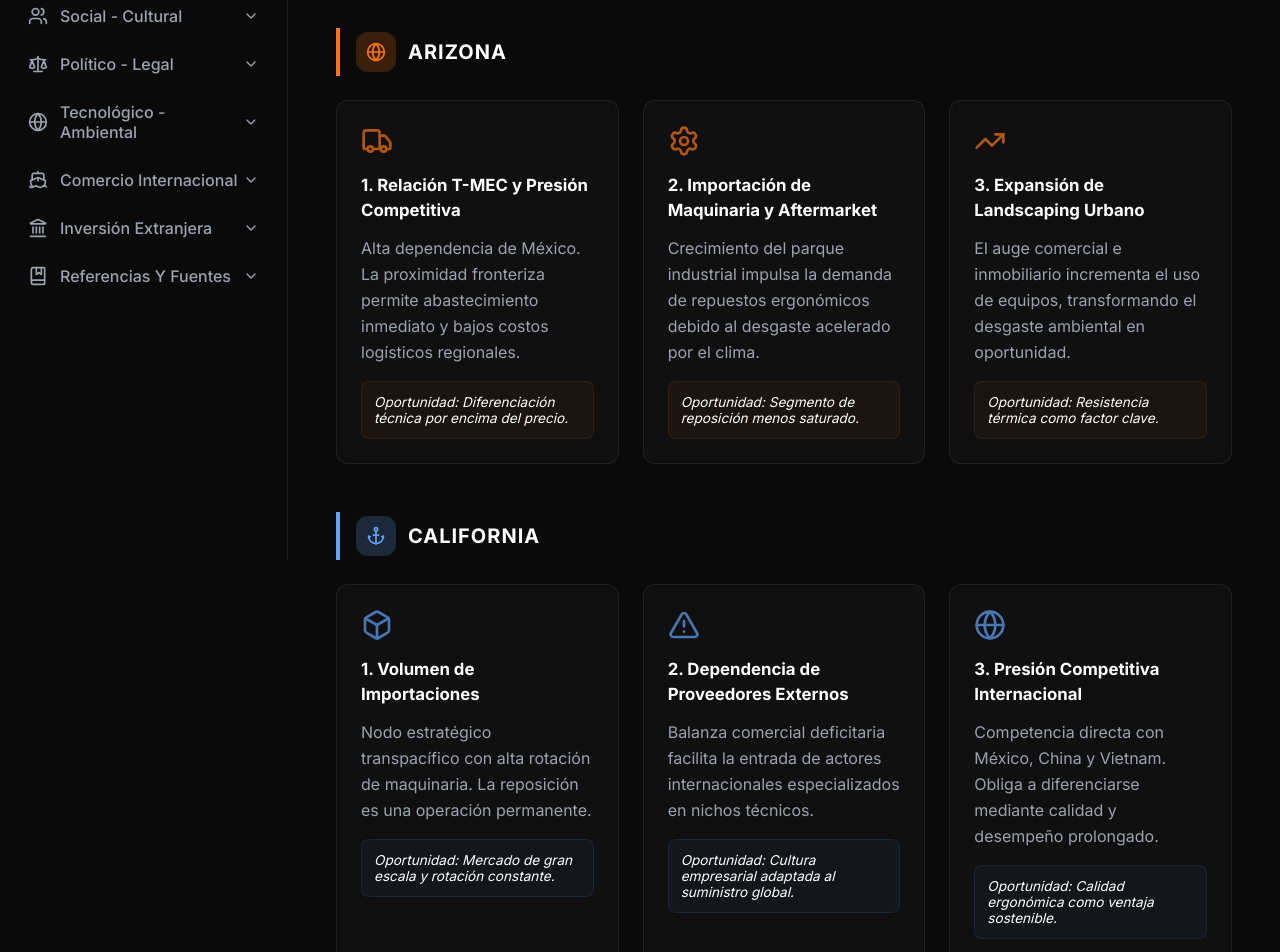
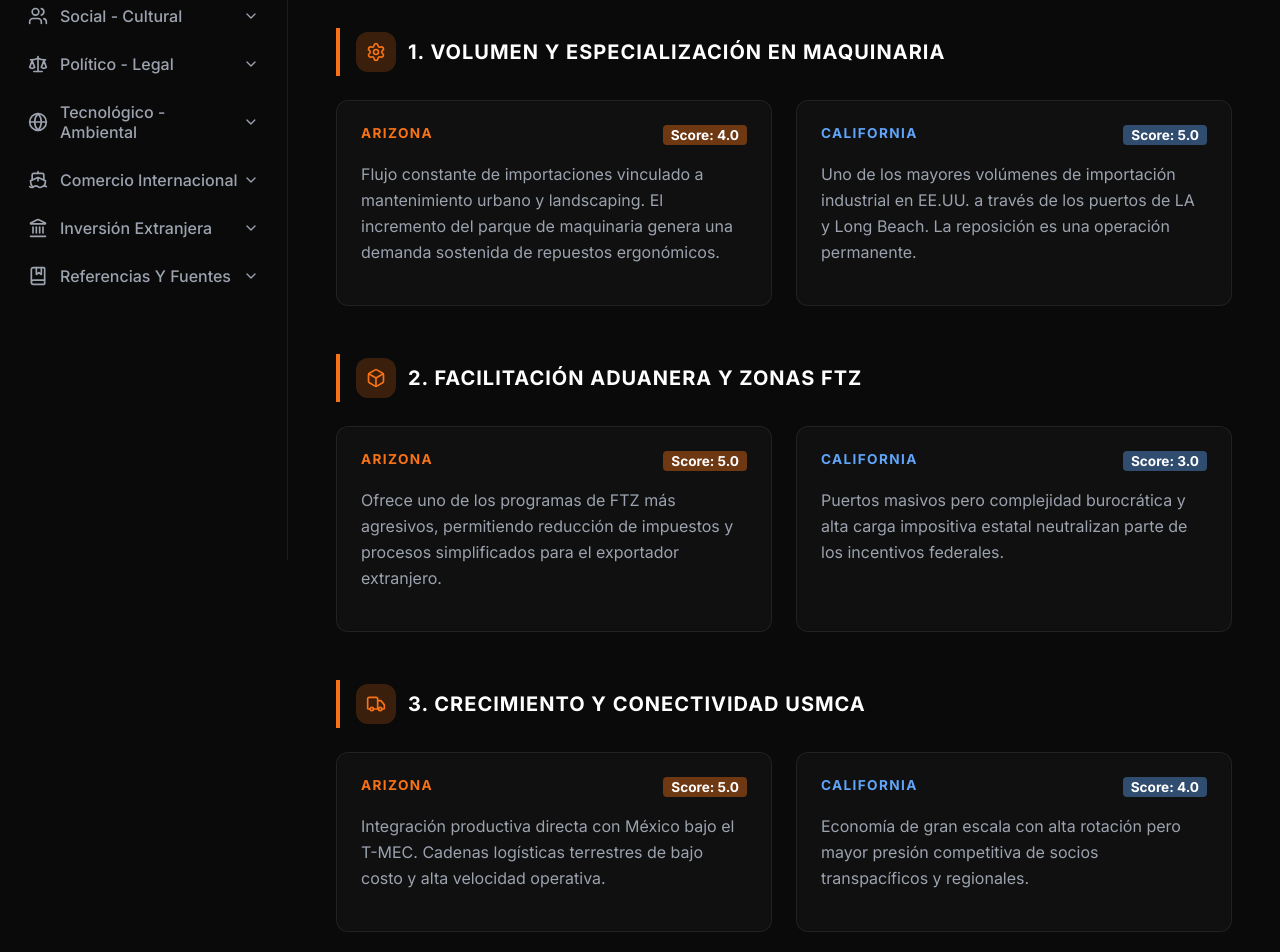
Before and after one commit to 4builes-crypto/Umo-internationalization, a React (Vite) app: page /international-trade in a window 1280 px wide. Shown: the part 240-1192 px from the top of the page. Built offline with nearby package versions, Linux system fonts and the light colour scheme.

Commit message:
fix: resolve build errors in International Trade page after score integration

```diff
--- a/src/pages/InternationalTrade.tsx
+++ b/src/pages/InternationalTrade.tsx
@@ -1,4 +1,4 @@
-import { Globe, Truck, Settings, TrendingUp, Anchor, AlertTriangle, ShieldCheck, Box } from 'lucide-react';
+import { Truck, Settings, ShieldCheck, Box } from 'lucide-react';
 import { useLanguage } from '../contexts/LanguageContext';
 
 export const InternationalTrade = () => {
@@ -20,128 +20,116 @@ export const InternationalTrade = () => {
         </p>
       </header>
 
-      {/* Arizona Analysis */}
+      {/* 1. Volumen y Especialización en Maquinaria */}
       <section className="space-y-6">
         <div className="flex items-center gap-3 border-l-4 border-unoOrange pl-4 py-1">
           <div className="w-10 h-10 rounded-xl bg-unoOrange/20 flex items-center justify-center text-unoOrange">
-            <Globe className="w-5 h-5" />
+            <Settings className="w-5 h-5" />
           </div>
-          <h2 className="text-xl font-bold text-white uppercase tracking-wider">Arizona</h2>
+          <h2 className="text-xl font-bold text-white uppercase tracking-wider">
+            {language === 'es' ? '1. Volumen y Especialización en Maquinaria' : '1. Volume & Machinery Specialization'}
+          </h2>
         </div>
 
-        <div className="grid grid-cols-1 md:grid-cols-3 gap-6">
+        <div className="grid grid-cols-1 md:grid-cols-2 gap-6">
           <div className="glass-card p-6 border-zinc-800 hover:border-unoOrange/30 transition-all group">
-            <Truck className="w-8 h-8 text-unoOrange mb-4 opacity-70 group-hover:opacity-100 transition-opacity" />
-            <h3 className="text-white font-bold mb-3">
-              {language === 'es' ? '1. Relación T-MEC y Presión Competitiva' : '1. USMCA Relation & Competitive Pressure'}
-            </h3>
+            <div className="flex justify-between items-start mb-4">
+              <h4 className="text-unoOrange font-bold text-xs tracking-widest uppercase">ARIZONA</h4>
+              <span className="text-xs font-bold text-white px-2 py-0.5 bg-unoOrange/40 rounded whitespace-nowrap">Score: 4.0</span>
+            </div>
             <p className="text-sm text-textSecondary leading-relaxed mb-4">
               {language === 'es'
-                ? 'Alta dependencia de México. La proximidad fronteriza permite abastecimiento inmediato y bajos costos logísticos regionales.'
-                : 'High dependency on Mexico. Border proximity allows immediate supply and low regional logistical costs.'}
+                ? 'Flujo constante de importaciones vinculado a mantenimiento urbano y landscaping. El incremento del parque de maquinaria genera una demanda sostenida de repuestos ergonómicos.'
+                : 'Constant import flow linked to urban maintenance and landscaping. The increase in machinery park generates sustained demand for ergonomic spares.'}
             </p>
-            <div className="p-3 bg-unoOrange/5 rounded-lg border border-unoOrange/10">
-              <p className="text-xs text-white italic">
-                {language === 'es' ? 'Oportunidad: Diferenciación técnica por encima del precio.' : 'Opportunity: Technical differentiation over price.'}
-              </p>
-            </div>
           </div>
 
-          <div className="glass-card p-6 border-zinc-800 hover:border-unoOrange/30 transition-all group">
-            <Settings className="w-8 h-8 text-unoOrange mb-4 opacity-70 group-hover:opacity-100 transition-opacity" />
-            <h3 className="text-white font-bold mb-3">
-              {language === 'es' ? '2. Importación de Maquinaria y Aftermarket' : '2. Machinery Imports & Aftermarket'}
-            </h3>
+          <div className="glass-card p-6 border-zinc-800 hover:border-blue-400/30 transition-all group">
+            <div className="flex justify-between items-start mb-4">
+              <h4 className="text-blue-400 font-bold text-xs tracking-widest uppercase">CALIFORNIA</h4>
+              <span className="text-xs font-bold text-white px-2 py-0.5 bg-blue-400/40 rounded whitespace-nowrap">Score: 5.0</span>
+            </div>
             <p className="text-sm text-textSecondary leading-relaxed mb-4">
               {language === 'es'
-                ? 'Crecimiento del parque industrial impulsa la demanda de repuestos ergonómicos debido al desgaste acelerado por el clima.'
-                : 'Industrial park growth drives demand for ergonomic spares due to climate-accelerated wear.'}
+                ? 'Uno de los mayores volúmenes de importación industrial en EE.UU. a través de los puertos de LA y Long Beach. La reposición es una operación permanente.'
+                : 'One of the highest industrial import volumes in the US through LA and Long Beach ports. Replacement is a permanent operation.'}
             </p>
-            <div className="p-3 bg-unoOrange/5 rounded-lg border border-unoOrange/10">
-              <p className="text-xs text-white italic">
-                {language === 'es' ? 'Oportunidad: Segmento de reposición menos saturado.' : 'Opportunity: Less saturated replacement segment.'}
-              </p>
-            </div>
-          </div>
-
-          <div className="glass-card p-6 border-zinc-800 hover:border-unoOrange/30 transition-all group">
-            <TrendingUp className="w-8 h-8 text-unoOrange mb-4 opacity-70 group-hover:opacity-100 transition-opacity" />
-            <h3 className="text-white font-bold mb-3">
-              {language === 'es' ? '3. Expansión de Landscaping Urbano' : '3. Urban Landscaping Expansion'}
-            </h3>
-            <p className="text-sm text-textSecondary leading-relaxed mb-4">
-              {language === 'es'
-                ? 'El auge comercial e inmobiliario incrementa el uso de equipos, transformando el desgaste ambiental en oportunidad.'
-                : 'Commercial and real estate boom increases equipment use, transforming environmental wear into opportunity.'}
-            </p>
-            <div className="p-3 bg-unoOrange/5 rounded-lg border border-unoOrange/10">
-              <p className="text-xs text-white italic">
-                {language === 'es' ? 'Oportunidad: Resistencia térmica como factor clave.' : 'Opportunity: Thermal resistance as a key factor.'}
-              </p>
-            </div>
           </div>
         </div>
       </section>
 
-      {/* California Analysis */}
+      {/* 2. Facilitación Aduanera y FTZ */}
       <section className="space-y-6">
-        <div className="flex items-center gap-3 border-l-4 border-blue-400 pl-4 py-1">
-          <div className="w-10 h-10 rounded-xl bg-blue-400/20 flex items-center justify-center text-blue-400">
-            <Anchor className="w-5 h-5" />
+        <div className="flex items-center gap-3 border-l-4 border-unoOrange pl-4 py-1">
+          <div className="w-10 h-10 rounded-xl bg-unoOrange/20 flex items-center justify-center text-unoOrange">
+            <Box className="w-5 h-5" />
           </div>
-          <h2 className="text-xl font-bold text-white uppercase tracking-wider">California</h2>
+          <h2 className="text-xl font-bold text-white uppercase tracking-wider">
+            {language === 'es' ? '2. Facilitación Aduanera y Zonas FTZ' : '2. Customs Facilitation & FTZ'}
+          </h2>
         </div>
 
-        <div className="grid grid-cols-1 md:grid-cols-3 gap-6">
-          <div className="glass-card p-6 border-zinc-800 hover:border-blue-400/30 transition-all group">
-            <Box className="w-8 h-8 text-blue-400 mb-4 opacity-70 group-hover:opacity-100 transition-opacity" />
-            <h3 className="text-white font-bold mb-3">
-              {language === 'es' ? '1. Volumen de Importaciones' : '1. Import Volume'}
-            </h3>
+        <div className="grid grid-cols-1 md:grid-cols-2 gap-6">
+          <div className="glass-card p-6 border-zinc-800 hover:border-unoOrange/30 transition-all group">
+            <div className="flex justify-between items-start mb-4">
+              <h4 className="text-unoOrange font-bold text-xs tracking-widest uppercase">ARIZONA</h4>
+              <span className="text-xs font-bold text-white px-2 py-0.5 bg-unoOrange/40 rounded whitespace-nowrap">Score: 5.0</span>
+            </div>
             <p className="text-sm text-textSecondary leading-relaxed mb-4">
               {language === 'es'
-                ? 'Nodo estratégico transpacífico con alta rotación de maquinaria. La reposición es una operación permanente.'
-                : 'Strategic transpacific hub with high machinery rotation. Replacement is a permanent operation.'}
+                ? 'Ofrece uno de los programas de FTZ más agresivos, permitiendo reducción de impuestos y procesos simplificados para el exportador extranjero.'
+                : 'Offers one of the most aggressive FTZ programs, allowing tax reductions and simplified processes for foreign exporters.'}
             </p>
-            <div className="p-3 bg-blue-400/5 rounded-lg border border-blue-400/10">
-              <p className="text-xs text-white italic">
-                {language === 'es' ? 'Oportunidad: Mercado de gran escala y rotación constante.' : 'Opportunity: Large-scale market and constant rotation.'}
-              </p>
-            </div>
           </div>
 
           <div className="glass-card p-6 border-zinc-800 hover:border-blue-400/30 transition-all group">
-            <AlertTriangle className="w-8 h-8 text-blue-400 mb-4 opacity-70 group-hover:opacity-100 transition-opacity" />
-            <h3 className="text-white font-bold mb-3">
-              {language === 'es' ? '2. Dependencia de Proveedores Externos' : '2. External Provider Dependency'}
-            </h3>
+            <div className="flex justify-between items-start mb-4">
+              <h4 className="text-blue-400 font-bold text-xs tracking-widest uppercase">CALIFORNIA</h4>
+              <span className="text-xs font-bold text-white px-2 py-0.5 bg-blue-400/40 rounded whitespace-nowrap">Score: 3.0</span>
+            </div>
             <p className="text-sm text-textSecondary leading-relaxed mb-4">
               {language === 'es'
-                ? 'Balanza comercial deficitaria facilita la entrada de actores internacionales especializados en nichos técnicos.'
-                : 'Deficit trade balance facilitates entry of international players specialized in technical niches.'}
+                ? 'Puertos masivos pero complejidad burocrática y alta carga impositiva estatal neutralizan parte de los incentivos federales.'
+                : 'Massive ports but bureaucratic complexity and high state tax burden neutralize part of the federal incentives.'}
             </p>
-            <div className="p-3 bg-blue-400/5 rounded-lg border border-blue-400/10">
-              <p className="text-xs text-white italic">
-                {language === 'es' ? 'Oportunidad: Cultura empresarial adaptada al suministro global.' : 'Opportunity: Business culture adapted to global supply.'}
-              </p>
+          </div>
+        </div>
+      </section>
+
+      {/* 3. Crecimiento y Conectividad USMCA */}
+      <section className="space-y-6">
+        <div className="flex items-center gap-3 border-l-4 border-unoOrange pl-4 py-1">
+          <div className="w-10 h-10 rounded-xl bg-unoOrange/20 flex items-center justify-center text-unoOrange">
+            <Truck className="w-5 h-5" />
+          </div>
+          <h2 className="text-xl font-bold text-white uppercase tracking-wider">
+            {language === 'es' ? '3. Crecimiento y Conectividad USMCA' : '3. Growth & USMCA Connectivity'}
+          </h2>
+        </div>
+
+        <div className="grid grid-cols-1 md:grid-cols-2 gap-6">
+          <div className="glass-card p-6 border-zinc-800 hover:border-unoOrange/30 transition-all group">
+            <div className="flex justify-between items-start mb-4">
+              <h4 className="text-unoOrange font-bold text-xs tracking-widest uppercase">ARIZONA</h4>
+              <span className="text-xs font-bold text-white px-2 py-0.5 bg-unoOrange/40 rounded whitespace-nowrap">Score: 5.0</span>
             </div>
+            <p className="text-sm text-textSecondary leading-relaxed mb-4">
+              {language === 'es'
+                ? 'Integración productiva directa con México bajo el T-MEC. Cadenas logísticas terrestres de bajo costo y alta velocidad operativa.'
+                : 'Direct productive integration with Mexico under USMCA. Low-cost and high-speed terrestrial logistical chains.'}
+            </p>
           </div>
 
           <div className="glass-card p-6 border-zinc-800 hover:border-blue-400/30 transition-all group">
-            <Globe className="w-8 h-8 text-blue-400 mb-4 opacity-70 group-hover:opacity-100 transition-opacity" />
-            <h3 className="text-white font-bold mb-3">
-              {language === 'es' ? '3. Presión Competitiva Internacional' : '3. International Competitive Pressure'}
-            </h3>
+            <div className="flex justify-between items-start mb-4">
+              <h4 className="text-blue-400 font-bold text-xs tracking-widest uppercase">CALIFORNIA</h4>
+              <span className="text-xs font-bold text-white px-2 py-0.5 bg-blue-400/40 rounded whitespace-nowrap">Score: 4.0</span>
+            </div>
             <p className="text-sm text-textSecondary leading-relaxed mb-4">
               {language === 'es'
-                ? 'Competencia directa con México, China y Vietnam. Obliga a diferenciarse mediante calidad y desempeño prolongado.'
-                : 'Direct competition with Mexico, China, and Vietnam. Forces differentiation through quality and prolonged performance.'}
+                ? 'Economía de gran escala con alta rotación pero mayor presión competitiva de socios transpacíficos y regionales.'
+                : 'Large-scale economy with high rotation but greater competitive pressure from transpacific and regional partners.'}
             </p>
-            <div className="p-3 bg-blue-400/5 rounded-lg border border-blue-400/10">
-              <p className="text-xs text-white italic">
-                {language === 'es' ? 'Oportunidad: Calidad ergonómica como ventaja sostenible.' : 'Opportunity: Ergonomic quality as a sustainable advantage.'}
-              </p>
-            </div>
           </div>
         </div>
       </section>
@@ -152,13 +140,24 @@ export const InternationalTrade = () => {
           <ShieldCheck className="absolute -right-4 -bottom-4 w-32 h-32 text-unoOrange/5" />
           <h3 className="text-xl font-bold text-white mb-4 flex items-center gap-3">
             <ShieldCheck className="text-unoOrange w-6 h-6" />
-            {language === 'es' ? 'Propuesta de Valor UMO' : 'UMO Value Proposition'}
+            {language === 'es' ? 'Promedio Final de Viabilidad Comercial' : 'Final Commercial Viability Average'}
           </h3>
-          <p className="text-sm text-textSecondary leading-relaxed max-w-4xl">
-            {language === 'es'
-              ? 'En mercados saturados por proveedores globales y regionales, UMO debe transformar el desgaste ambiental y la intensidad operativa en su mayor activo. La especialización en sillines diseñados para condiciones extremas y confort prolongado permite superar la competencia por precio masivo, ofreciendo una solución técnica de alto valor dentro del mercado aftermarket de repuestos industriales.'
-              : 'In markets saturated by global and regional providers, UMO must transform environmental wear and operational intensity into its greatest asset. Specialization in seats designed for extreme conditions and prolonged comfort allows for overcoming mass price competition, offering a high-value technical solution within the industrial spares aftermarket.'}
-          </p>
+          <div className="flex gap-8 items-center">
+            <div className="space-y-1">
+              <p className="text-[10px] font-bold text-unoOrange uppercase tracking-widest">ARIZONA</p>
+              <p className="text-3xl font-black text-white">4.7</p>
+            </div>
+            <div className="w-px h-12 bg-glassBorder" />
+            <div className="space-y-1">
+              <p className="text-[10px] font-bold text-blue-400 uppercase tracking-widest">CALIFORNIA</p>
+              <p className="text-3xl font-black text-white">4.0</p>
+            </div>
+            <p className="text-sm text-textSecondary leading-relaxed flex-1 ml-4 hidden md:block">
+              {language === 'es'
+                ? 'Arizona lidera la viabilidad comercial gracias a su agresiva política de FTZ y su integración logística superior bajo el T-MEC.'
+                : 'Arizona leads commercial viability thanks to its aggressive FTZ policy and superior logistical integration under USMCA.'}
+            </p>
+          </div>
         </div>
       </section>
     </div>
```
